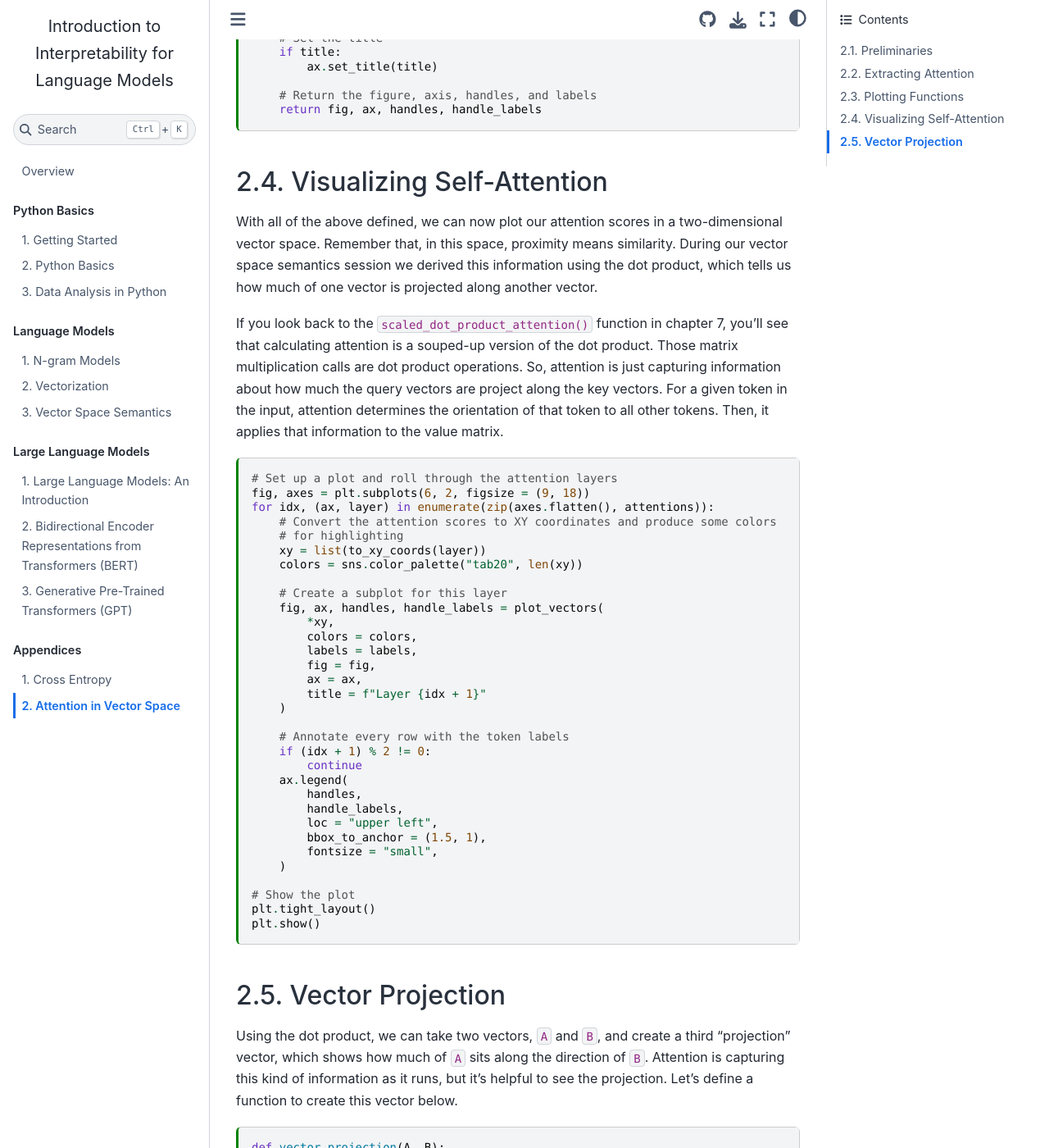
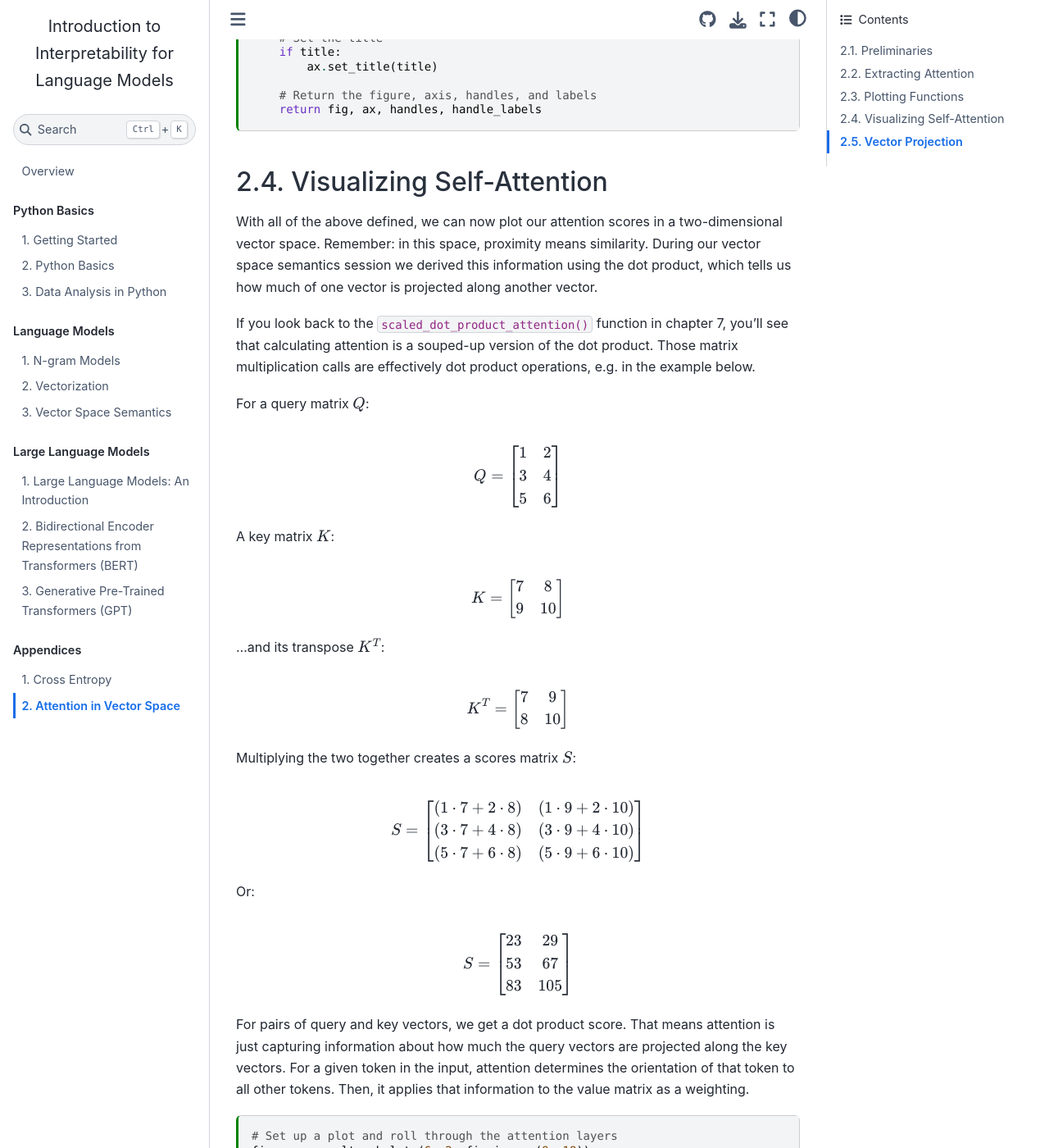
Before and after one commit to t-shoemaker/2024_dtl_lm-interpretability, a Jupyter Book: the page built from chapters/11_attention-in-vector-space.md, in a window 1280 px wide and 1400 px high, scrolled down 3211 px. Shown: the whole window at 82% size. Built offline with Jupyter Book 1.0.4 settings and Sphinx 7.4.7 and the Sphinx Book theme 1.1.4, drawn with Linux system fonts in a browser that asks for light colours; some of the changed text lies outside the part shown.

Commit message:
Additional explanation about matrix products

````diff
--- a/chapters/11_attention-in-vector-space.md
+++ b/chapters/11_attention-in-vector-space.md
@@ -206,18 +206,69 @@ def plot_vectors(
 ## Visualizing Self-Attention
 
 With all of the above defined, we can now plot our attention scores in a
-two-dimensional vector space. Remember that, in this space, proximity means
+two-dimensional vector space. Remember: in this space, proximity means
 similarity. During our vector space semantics session we derived this
 information using the dot product, which tells us how much of one vector is
 projected along another vector.
 
 If you look back to the `scaled_dot_product_attention()` function in chapter 7,
 you'll see that calculating attention is a souped-up version of the dot
-product. Those matrix multiplication calls are dot product operations. So,
+product. Those matrix multiplication calls are effectively dot product
+operations, e.g. in the example below.
+
+For a query matrix $Q$:
+
+$$
+Q = \begin{bmatrix}
+    1 & 2 \\
+    3 & 4 \\
+    5 & 6 \\
+    \end{bmatrix}
+$$
+
+A key matrix $K$:
+
+$$
+K = \begin{bmatrix}
+    7 & 8 \\
+    9 & 10 \\
+    \end{bmatrix}
+$$
+
+...and its transpose $K^T$:
+
+$$
+K^T = \begin{bmatrix}
+    7 & 9 \\
+    8 & 10 \\
+    \end{bmatrix}
+$$
+
+Multiplying the two together creates a scores matrix $S$:
+
+$$
+S = \begin{bmatrix}
+    (1 \cdot 7 + 2 \cdot 8) & (1 \cdot 9 + 2 \cdot 10) \\
+    (3 \cdot 7 + 4 \cdot 8) & (3 \cdot 9 + 4 \cdot 10) \\
+    (5 \cdot 7 + 6 \cdot 8) & (5 \cdot 9 + 6 \cdot 10) \\
+    \end{bmatrix}
+$$
+
+Or:
+
+$$
+S = \begin{bmatrix}
+    23 & 29 \\
+    53 & 67 \\
+    83 & 105 \\
+    \end{bmatrix}
+$$
+
+For pairs of query and key vectors, we get a dot product score. That means
 attention is just capturing information about how much the query vectors are
-project along the key vectors. For a given token in the input, attention
+projected along the key vectors. For a given token in the input, attention
 determines the orientation of that token to all other tokens. Then, it applies
-that information to the value matrix.
+that information to the value matrix as a weighting.
 
 ```{code-cell}
 # Set up a plot and roll through the attention layers
@@ -287,10 +339,10 @@ def vector_projection(A, B):
     return projection
 ```
 
-Let's use the above function to project the attention vector for "it" onto the
-one for "book." This will create a new projection vector whose orientation in
-vector space represents the amount of "it" along "book." Keep the following in
-mind as you look at the result:
+With the function defined, we project the attention vector for "it" onto the
+one for "book" across every layer in BERT. This will create a new projection
+vector whose orientation in vector space represents the amount of "it" along
+"book." Keep the following in mind as you inspect the result:
 
 + If the projection vector tends toward the vector for "book," this means more
   of "it" is captured along "book"
@@ -299,17 +351,17 @@ mind as you look at the result:
 
 Given the nature of attention, what we would expect is that, at certain layer,
 or set of layers, BERT will be able to determine that "book" and "it" refer to
-the same thing. The big goal in mechanistic interpretability is to find out the
+the same thing. A major goal in mechanistic interpretability is to find out the
 location of this behavior.
 
-But for model training, the goal is simpler: the model should be better able to
-capture the relationship between two tokens. How does it do this? It furnishes
-vectors for each token, captures their relationship via the dot product to
-weight the vectors on the basis of that relationship (i.e., it calculates
-attention), and uses the weighted vectors to make a prediction. Then, based on
-how well it has made this prediction, the model makes adjustments to the
-initial vectors it uses to represent the tokens as well as the amount of
-weighting it uses to change those vectors when it calculates attention.
+But for model training, the goal is this: the model should be better able to
+capture the relationship between two tokens. How? It furnishes vectors for each
+token, captures their relationship via the dot product to weight the vectors on
+the basis of that relationship (i.e., it calculates attention), and uses the
+weighted vectors to make a prediction. Then, based on how well it has made this
+prediction, the model makes adjustments to the initial vectors it uses to
+represent the tokens as well as the amount of weighting it uses to change those
+vectors when it calculates attention.
 
 ```{code-cell}
 # Get the index positions for "book" and "it"
````
Also changed, not shown: other parts of chapters/11_attention-in-vector-space.md (+3 -2 lines).
